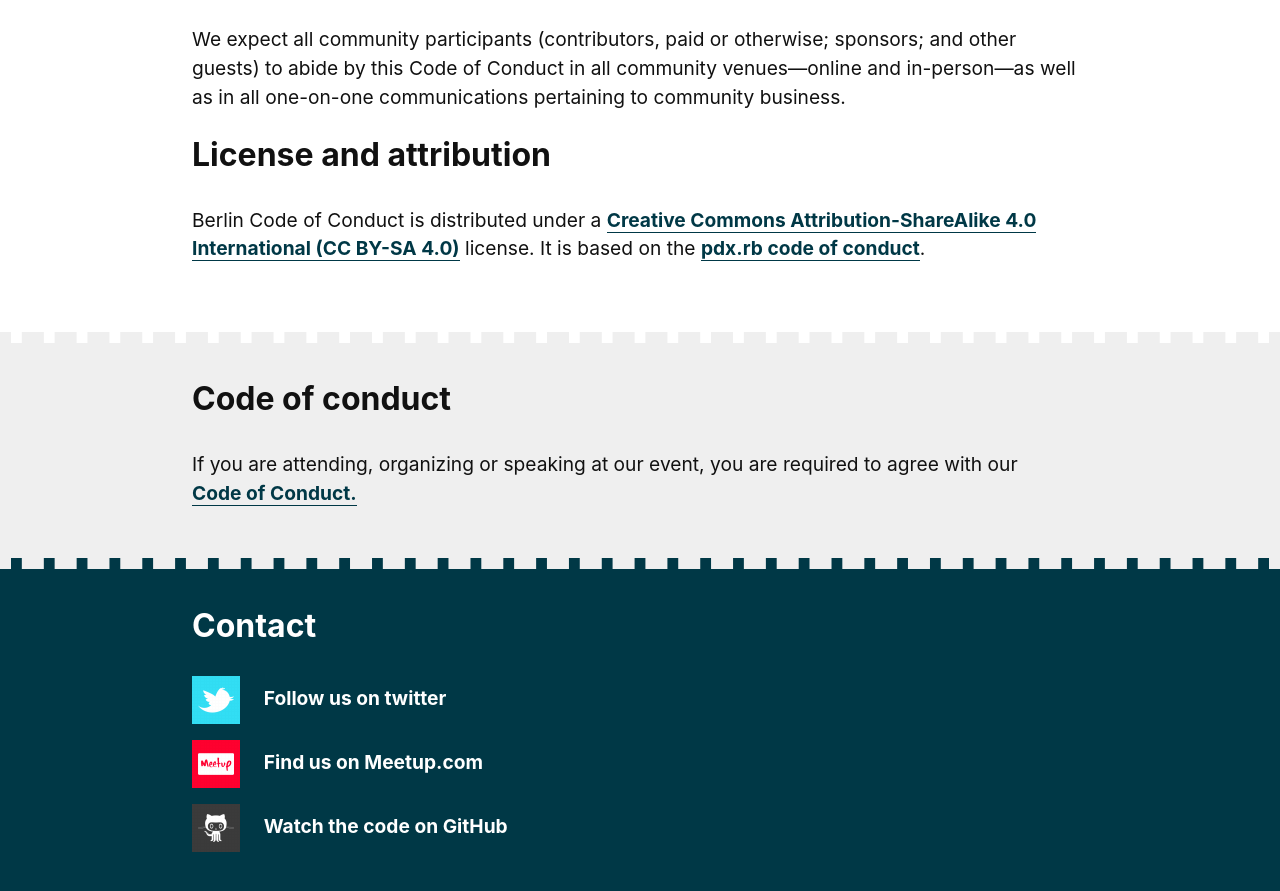
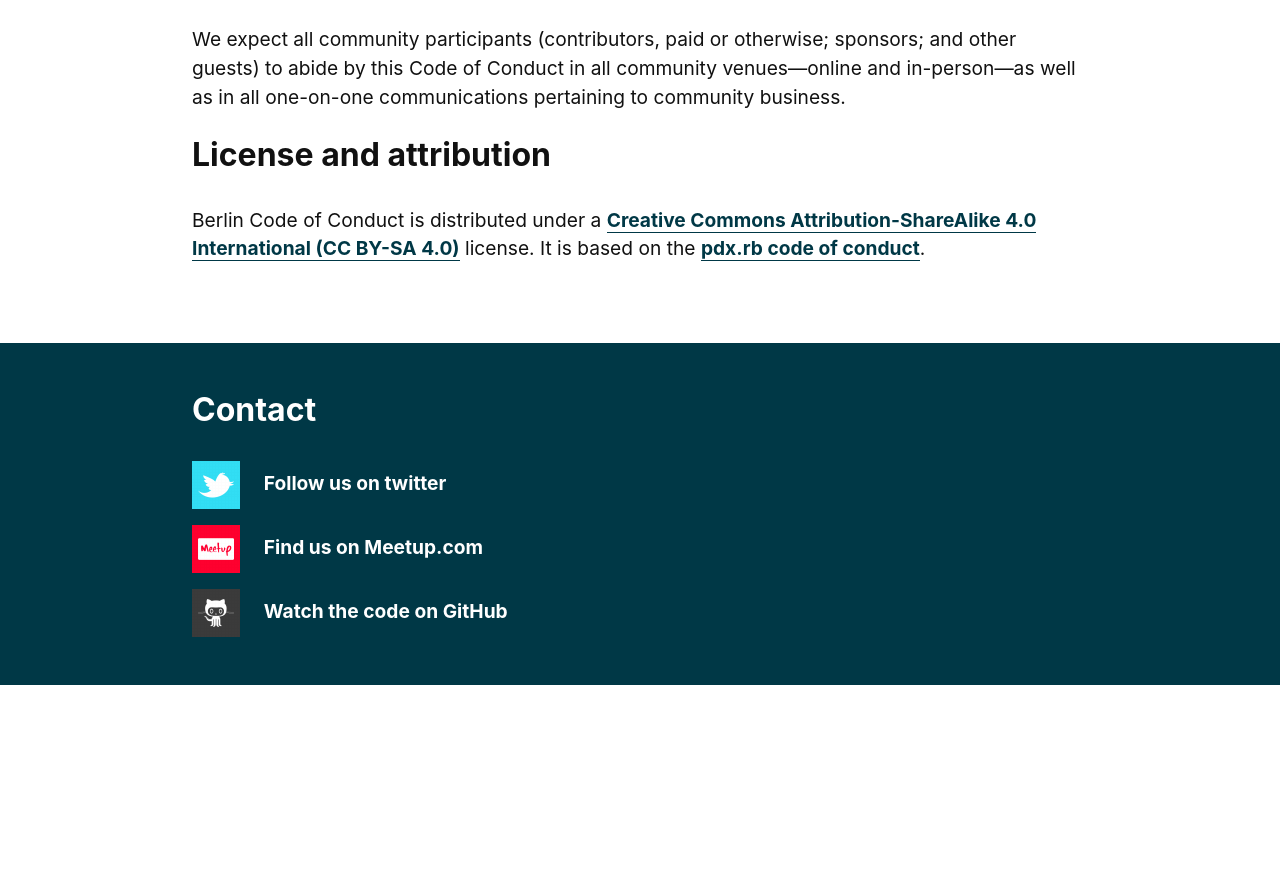
Before and after one commit to a11yberlin/a11y-meetup-berlin.de, a Jekyll site: the page built from code-of-conduct.html, in a window 1280 px wide and 900 px high, scrolled down 2654 px. Shown: the top 891 px of the window. Built offline with Jekyll 4.4.1, drawn with Linux system fonts in a browser that asks for light colours; after the commit the page ends 3339 px from its top, so only the background shows below that; part of the change alters nothing that is shown.

Commit message:
Prevents code of conduct partial to show on actual CoC page

```diff
--- a/_includes/footer.html
+++ b/_includes/footer.html
@@ -1,9 +1,11 @@
+{% if page.url != "/code-of-conduct.html" %}
     <section class="highlight-section">
         <div class="l-container">
             <h2>Code of conduct</h2>
             <p>If you are attending, organizing or speaking at our event, you are required to agree with our <a href="code-of-conduct.html">Code&nbsp;of&nbsp;Conduct.</a></p>
         </div>
     </section>
+{% endif %}
 <footer role="contentinfo" class="site-footer">
     <div class="l-container">
         <h2>Contact</h2>
```
Lines whose indentation alone changed are shown as unchanged.
